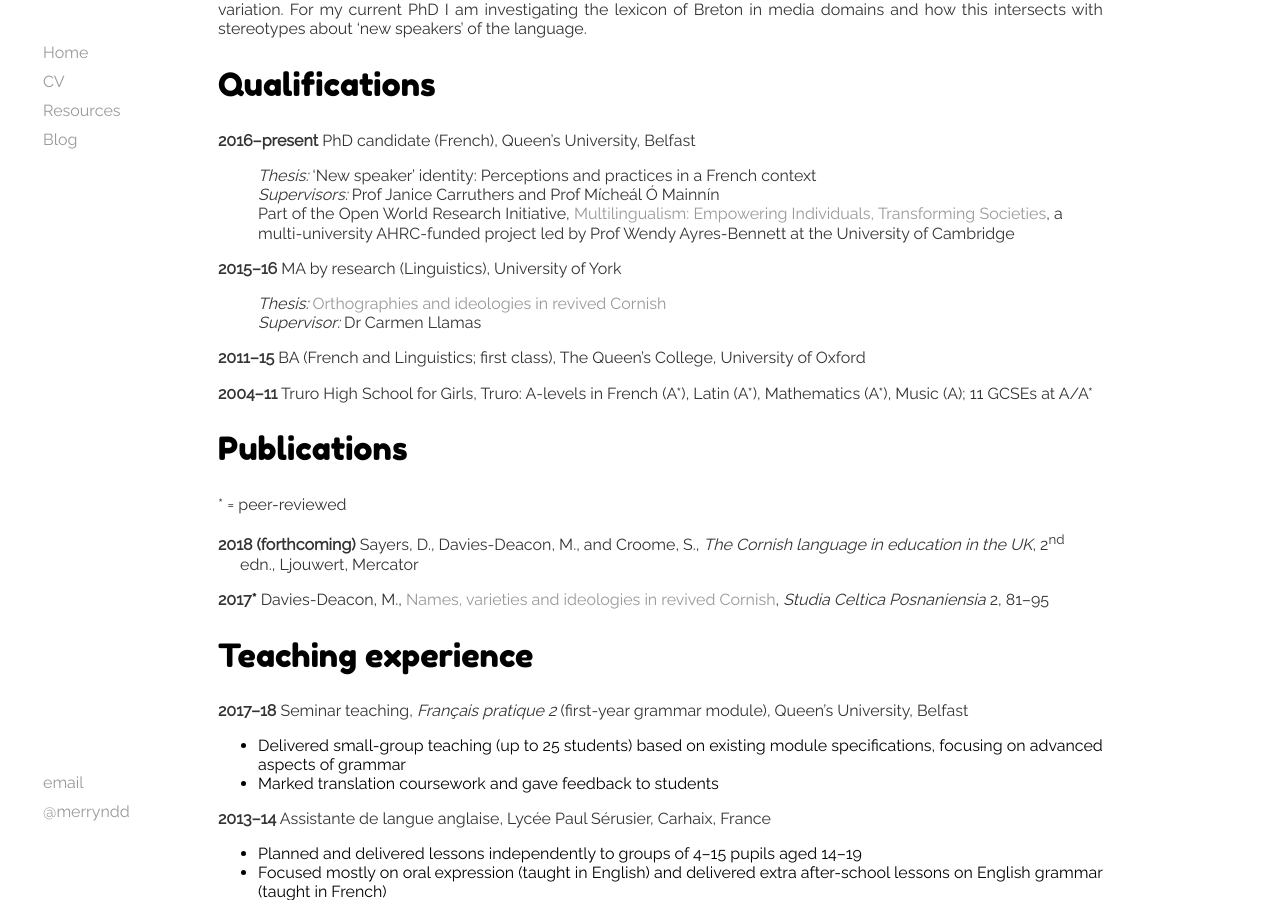
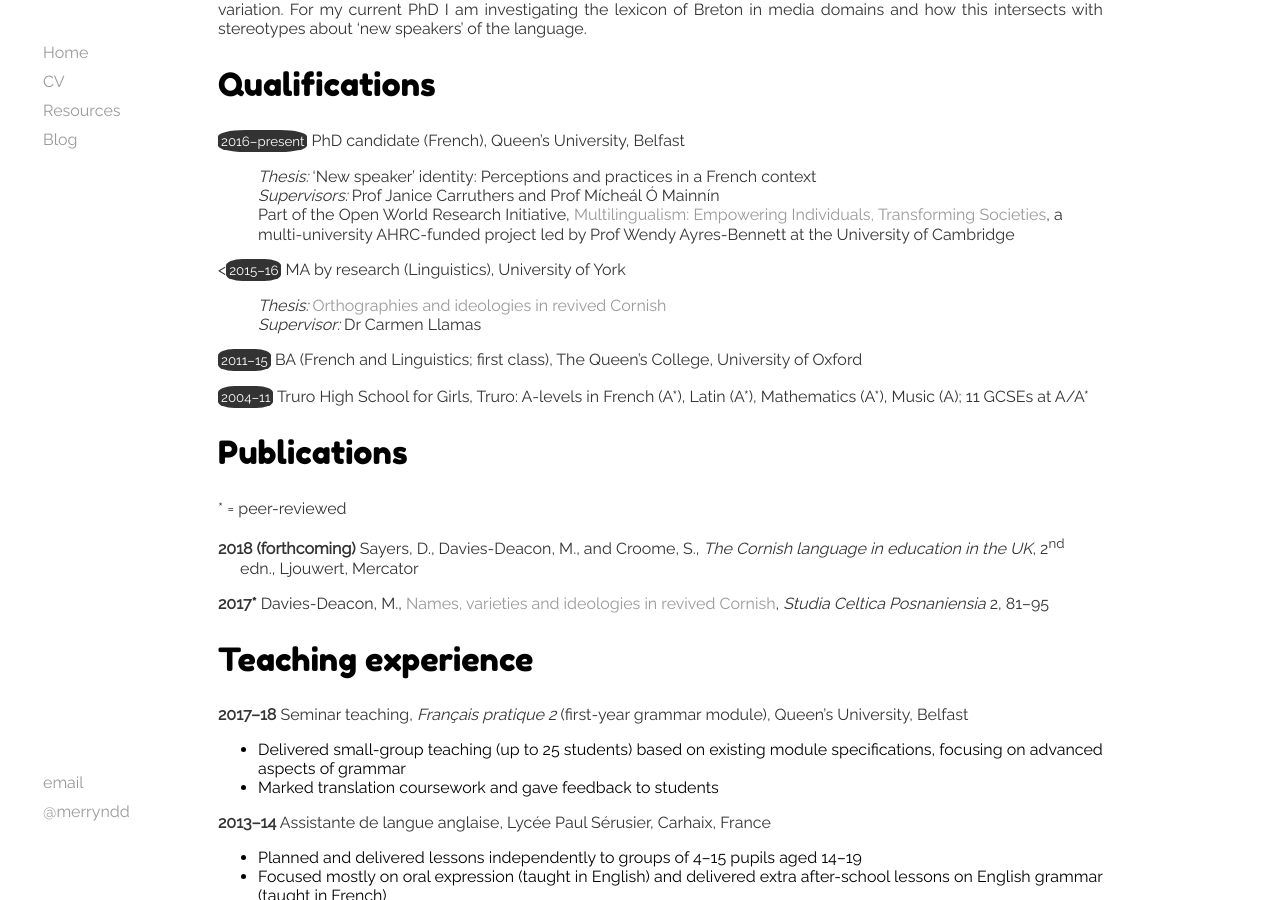
Before and after one commit to merryndd/merryndd.github.io, a Jekyll site: the page built from cv/index.html, in a window 1280 px wide and 900 px high, scrolled down 329 px. Built offline with Jekyll 4.4.1, drawn with Linux system fonts in a browser that asks for light colours.

Commit message:
Update index.html

```diff
--- a/cv/index.html
+++ b/cv/index.html
@@ -8,15 +8,15 @@ title: Merryn Davies-Deacon
 	<h2>Research profile</h2>
 <p>My work is in sociolinguistics, with particular focus on the southern Brythonic Celtic languages (Cornish and Breton), although I have also worked on Romance languages. My research interests include language ideology, language standardisation, languages in the media (particularly new media), language and identity, orthography, and lexical variation. For my current PhD I am investigating the lexicon of Breton in media domains and how this intersects with stereotypes about &lsquo;new speakers&rsquo; of the language.</p>
 <h2>Qualifications</h2>
-<p class="bibentry"><strong>2016&ndash;present</strong> PhD candidate (French), Queen’s University, Belfast</p>
+<p class="bibentry"><span class="reverse">2016&ndash;present</span> PhD candidate (French), Queen’s University, Belfast</p>
 		<blockquote><p><i>Thesis:</i> &lsquo;New speaker&rsquo; identity: Perceptions and practices in a French context
 		<br/><i>Supervisors:</i> Prof Janice Carruthers and Prof Mícheál Ó Mainnín
 		<br/>Part of the Open World Research Initiative, <a href="http://meits.org">Multilingualism: Empowering Individuals, Transforming Societies</a>, a multi-university AHRC-funded project led by Prof Wendy Ayres-Bennett at the University of Cambridge</p></blockquote>
-<p class="bibentry"><strong>2015&ndash;16</strong> MA by research (Linguistics), University of York</p>
+<p class="bibentry"><<span class="reverse">2015&ndash;16</span> MA by research (Linguistics), University of York</p>
 		<blockquote><p><i>Thesis:</i> <a href="http://etheses.whiterose.ac.uk/16731">Orthographies and ideologies in revived Cornish</a>
 		<br/><i>Supervisor:</i> Dr Carmen Llamas</p></blockquote>
-<p class="bibentry"><strong>2011&ndash;15</strong> BA (French and Linguistics; first class), The Queen&rsquo;s College, University of Oxford</p>
-<p class="bibentry"><strong>2004&ndash;11</strong> Truro High School for Girls, Truro: A-levels in French (A*), Latin (A*), Mathematics (A*), Music (A); 11 GCSEs at A/A*</p>
+<p class="bibentry"><span class="reverse">2011&ndash;15</span> BA (French and Linguistics; first class), The Queen&rsquo;s College, University of Oxford</p>
+<p class="bibentry"><span class="reverse">2004&ndash;11</span> Truro High School for Girls, Truro: A-levels in French (A*), Latin (A*), Mathematics (A*), Music (A); 11 GCSEs at A/A*</p>
 <h2>Publications</h2>
 <p><smaller>* = peer-reviewed</smaller></p>
 <p class="bibentry"><strong>2018 (forthcoming)</strong> Sayers, D., Davies-Deacon, M., and Croome, S., <i>The Cornish language in education in the UK</i>, 2<sup>nd</sup> edn., Ljouwert, Mercator</p>
```
